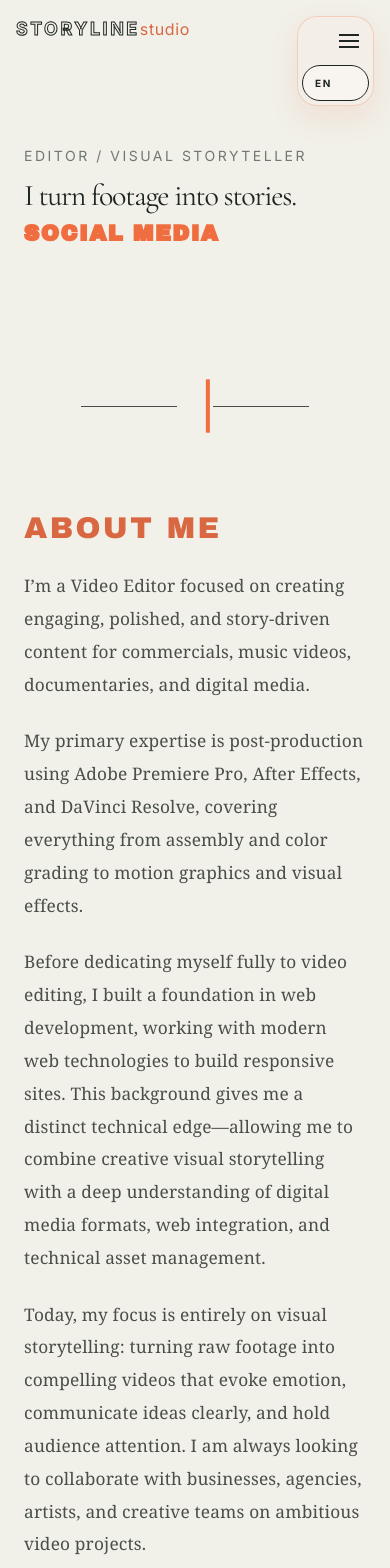
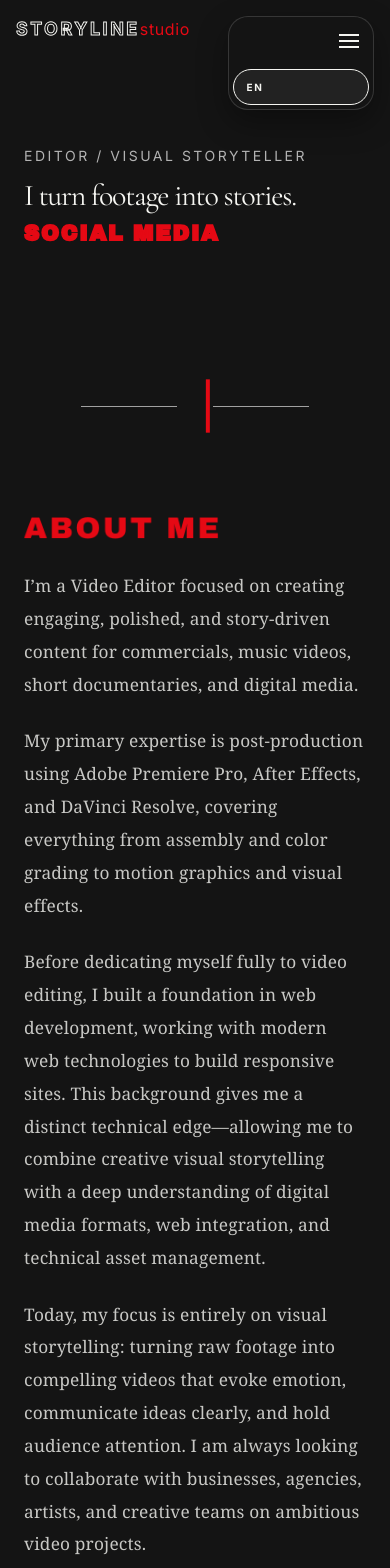
Before and after one commit to aleksandar-stotka/web-editor-video, a Nuxt app: page / in a window 390 px wide. Shown: the top 1568 px of the page. Built offline with nearby package versions, Linux system fonts and the light colour scheme.

Commit message:
change-packages

```diff
--- a/assets/css/main.css
+++ b/assets/css/main.css
@@ -2,15 +2,22 @@
 @import "tailwindcss";
 
 :root {
-  color-scheme: light;
+  color-scheme: dark;
   --font-display: 'Cormorant Garamond', serif;
   --font-body: 'Inter', sans-serif;
+  --color-background: #141414;
+  --color-surface: #222222;
+  --color-text: #f5f5f1;
+  --color-muted: #b3b3b3;
+  --color-accent: #e50914;
 }
 
 html, body {
   margin: 0;
   min-height: 100%;
   font-family: var(--font-body);
+  background: var(--color-background);
+  color: var(--color-text);
 }
 
 body {
@@ -21,3 +28,27 @@ h1, h2, h3 {
   font-family: var(--font-display);
   letter-spacing: -0.04em;
 }
+
+html.scroll-reveal-ready .scroll-reveal {
+  opacity: 0;
+  transform: translateY(24px);
+  transition: opacity 650ms ease, transform 650ms ease;
+}
+
+html.scroll-reveal-ready .scroll-reveal.scroll-reveal-visible {
+  opacity: 1;
+  transform: translateY(0);
+}
+
+.scroll-scale-title {
+  transform: scale(var(--scroll-title-scale, 0.92));
+  transform-origin: center;
+  will-change: transform;
+}
+
+@media (prefers-reduced-motion: reduce) {
+  .scroll-scale-title {
+    transform: none;
+    will-change: auto;
+  }
+}
--- a/pages/services/index.vue
+++ b/components/ServicesPage.vue
@@ -36,8 +36,8 @@
     <!-- Custom / Narrative -->
     <div class="bg-slate-800 border border-slate-700 rounded-2xl p-6 flex flex-col justify-between">
       <div>
-        <h3 class="text-xl font-bold text-white mb-2">Documentary & Custom</h3>
-        <p class="text-xs text-slate-400 mb-4">Tailored editing for documentaries, promos, and complex cuts.</p>
+        <h3 class="text-xl font-bold text-white mb-2">Short Documentaries & Custom</h3>
+        <p class="text-xs text-slate-400 mb-4">Tailored editing for short documentaries, promos, and complex cuts.</p>
         <div class="text-3xl font-extrabold text-cyan-400 mb-6">Custom Quote</div>
         <ul class="space-y-2 text-sm text-slate-300 mb-6">
           <li>✓ Story structuring & interview assembly</li>
--- a/composables/useLanguage.ts
+++ b/composables/useLanguage.ts
@@ -12,10 +12,10 @@ export const useLanguage = () => {
       languageLabel: 'MK',
       heroTag: 'Editor / Visual Storyteller',
       heroTitle: 'I turn footage into stories.',
-      heroWords: ['ADVERTISING', 'MUSIC VIDEOS', 'DOCUMENTARIES', 'SOCIAL MEDIA', 'COLOR GRADING'],
+      heroWords: ['ADVERTISING', 'MUSIC VIDEOS', 'SHORT DOCUMENTARIES', 'SOCIAL MEDIA', 'COLOR GRADING'],
       aboutTitle: 'ABOUT ME',
       aboutP1:
-        'I’m a Video Editor focused on creating engaging, polished, and story-driven content for commercials, music videos, documentaries, and digital media.',
+        'I’m a Video Editor focused on creating engaging, polished, and story-driven content for commercials, music videos, short documentaries, and digital media.',
       aboutP2:
         'My primary expertise is post-production using Adobe Premiere Pro, After Effects, and DaVinci Resolve, covering everything from assembly and color grading to motion graphics and visual effects.',
       aboutP3:
@@ -24,9 +24,9 @@ export const useLanguage = () => {
         'Today, my focus is entirely on visual storytelling: turning raw footage into compelling videos that evoke emotion, communicate ideas clearly, and hold audience attention. I am always looking to collaborate with businesses, agencies, artists, and creative teams on ambitious video projects.',
       servicesTitle: 'Video editing packages',
       servicesLabel: 'Services',
-      choosePackage: 'Choose package',
+      choosePackage: 'Request Quote',
       popular: 'Popular',
-      shortFormPrice: 'Starting at $40',
+      shortFormPrice: 'OPTIMIZED FOR ENGAGEMENT',
       shortFormFeature1: 'Dynamic cuts & transitions',
       shortFormFeature2: 'Subtitles & sound design',
       shortFormFeature3: 'Color correction & grading',
@@ -34,7 +34,7 @@ export const useLanguage = () => {
       shortFormFeature5: '0 – 1 min final video duration',
       shortFormFeature6: 'Up to 5 GB raw footage',
       shortFormFeature7: '1 round of revisions included',
-      youtubePrice: 'Starting at $100',
+      youtubePrice: 'HIGH-IMPACT BRANDING',
       youtubeFeature1: '1 – 3 min final video duration',
       youtubeFeature2: 'Up to 20 GB raw footage',
       youtubeFeature3: 'Brand videos, interviews & long-form edits',
@@ -44,14 +44,14 @@ export const useLanguage = () => {
       youtubeFeature7: 'B-roll integration & pacing',
       youtubeFeature8: '2 rounds of revisions included',
       customPrice: 'Custom',
-      customFeature1: '3 – 60+ min (Podcasts, long-form & documentaries)',
+      customFeature1: '3 – 60+ min (Podcasts, long-form & short documentaries)',
       customFeature2: 'Large or unlimited raw footage',
       customFeature3: 'Music videos, premium ads & creative spots',
       customFeature4: 'Advanced motion design & VFX pass',
       customFeature5: 'Story-driven narrative pacing',
       customFeature6: 'Professional audio mixing & color grading',
       customFeature7: 'Tailored scope & flexible revisions',
-      myMaterialsPrice: 'Starting at $130',
+      myMaterialsPrice: 'TURNKEY STOCK CREATIVE',
       myMaterialsFeature1: '0 – 2 min final video duration',
       myMaterialsFeature2: 'No client footage needed (Built with stock assets & overlays)',
       myMaterialsFeature3: 'Promo ads, music spots & short edits',
@@ -80,14 +80,9 @@ export const useLanguage = () => {
       youtube: 'YouTube & Corporate',
       youtubeDesc: 'Brand videos, interviews, and polished long-form edits for digital channels.',
       custom: 'Custom Production',
-      customDesc: 'Tailored storytelling for music videos, premium branded work, and documentary edits.',
+      customDesc: 'Tailored storytelling for music videos, premium branded work, and short documentary edits.',
       myMaterials: 'My Materials Production',
       myMaterialsDesc: 'Music videos, advertisements, and short documentaries built entirely from my materials and stock assets.',
-      formPackageSubject: 'I’m interested in the',
-      selectOptionShort: 'Short-Form',
-      selectOptionYoutube: 'YouTube & Corporate',
-      selectOptionCustom: 'Documentary & Custom',
-      selectOptionMyMaterials: 'My Materials Production',
       aboutPageTitle: 'About Me',
       aboutPageP1: 'I\'m Aleksandar, a video editor passionate about visual storytelling, creative editing, and color grading.',
       aboutPageP2: 'I work on advertisements, music videos, short documentaries, and other visual projects.',
@@ -103,10 +98,10 @@ export const useLanguage = () => {
       languageLabel: 'EN',
       heroTag: 'Едитор / Визуелен раскажувач',
       heroTitle: 'Го претворам видеото во приказна.',
-      heroWords: ['РЕКЛАМА', 'МУЗИЧКИ ВИДЕА', 'ДОКУМЕНТАРЦИ', 'СОЦИЈАЛНИ МЕДИУМИ', 'КОЛОР ГРАДИРАЊЕ'],
+      heroWords: ['РЕКЛАМА', 'МУЗИЧКИ ВИДЕА', 'КРАТКИ ДОКУМЕНТАРЦИ', 'СОЦИЈАЛНИ МЕДИУМИ', 'КОЛОР ГРАДИРАЊЕ'],
       aboutTitle: 'ЗА МЕНЕ',
       aboutP1:
-        'Сум видео едитор фокусиран на креирање ангажирачки, полирани и приказно-водени содржини за реклами, музички видеа, документарци и дигитални медиуми.',
+        'Сум видео едитор фокусиран на креирање ангажирачки, полирани и приказно-водени содржини за реклами, музички видеа, кратки документарци и дигитални медиуми.',
       aboutP2:
         'Мојот главен фокус е пост-продукција со користење на Adobe Premiere Pro, After Effects и DaVinci Resolve, вклучувајќи монтаж, колор градирање, motion graphics и визуелни ефекти.',
       aboutP3:
@@ -115,9 +110,9 @@ export const useLanguage = () => {
         'Денес, мојот фокус е целосно визуелно раскажување: претворање на суровото видео во убедливи видеа кои предизвикуваат емоции, јасно ја пренесуваат идејата и ја задржуваат внимателноста на гледачот. Секогаш барам да соработувам со бизниси, агенции, уметници и креативни тимови на амбициозни видео проекти.',
       servicesTitle: 'Пакети за видео монтажа',
       servicesLabel: 'Услуги',
-      choosePackage: 'Избери пакет',
+      choosePackage: 'Побарај понуда',
       popular: 'Популарно',
-      shortFormPrice: 'Од $40',
+      shortFormPrice: 'ОПТИМИЗИРАНО ЗА АНГАЖМАН',
       shortFormFeature1: 'Динамични резови и транзиции',
       shortFormFeature2: 'Преводи и дизајн на звук',
       shortFormFeature3: 'Корекција и градирање на бои',
@@ -125,7 +120,7 @@ export const useLanguage = () => {
       shortFormFeature5: '0 – 1 минута финално видео',
       shortFormFeature6: 'До 5 GB необработен материјал',
       shortFormFeature7: 'Вклучена 1 рунда измени',
-      youtubePrice: 'Од $100',
+      youtubePrice: 'БРЕНДИРАЊЕ СО ГОЛЕМО ВЛИЈАНИЕ',
       youtubeFeature1: '1 – 3 минути финално видео',
       youtubeFeature2: 'До 20 GB необработен материјал',
       youtubeFeature3: 'Бренд видеа, интервјуа и долг формат',
@@ -135,14 +130,14 @@ export const useLanguage = () => {
       youtubeFeature7: 'Интеграција на B-roll и ритам на монтажата',
       youtubeFeature8: 'Вклучени 2 рунди измени',
       customPrice: 'Кустом',
-      customFeature1: '3 – 60+ минути (подкасти, долг формат и документарци)',
+      customFeature1: '3 – 60+ минути (подкасти, долг формат и кратки документарци)',
       customFeature2: 'Голема или неограничена необработена снимка',
       customFeature3: 'Музички видеа, премиум реклами и креативни спотови',
       customFeature4: 'Напреден motion design и VFX обработка',
       customFeature5: 'Наративен тек воден од приказната',
       customFeature6: 'Професионален аудио микс и градирање на бои',
       customFeature7: 'Прилагоден опсег и флексибилни измени',
-      myMaterialsPrice: 'Од $130',
+      myMaterialsPrice: 'КРЕАТИВА СО ГОТОВИ МАТЕРИЈАЛИ',
       myMaterialsFeature1: '0 – 2 минути финално видео',
       myMaterialsFeature2: 'Не е потребна клиентска снимка (изработено со stock материјали и overlays)',
       myMaterialsFeature3: 'Промо реклами, музички спотови и кратки монтажи',
@@ -171,16 +166,11 @@ export const useLanguage = () => {
       youtube: 'YouTube & Корпоративно',
       youtubeDesc: 'Видео реклами, интервјуа и полирани монтажи за дигитални канали.',
       custom: 'Кустом продукција',
-      customDesc: 'Прилагодено раскажување за музички видеа, премиум брендови и документарни монтажи.',
+      customDesc: 'Прилагодено раскажување за музички видеа, премиум брендови и монтажи на кратки документарци.',
       myMaterials: 'Продукција со мои материјали',
       myMaterialsDesc: 'Музички видеа, реклами и кратки документарци создадени целосно од мои материјали и stock assets.',
-      formPackageSubject: 'Сум заинтересиран за',
-      selectOptionShort: 'Краток формат',
-      selectOptionYoutube: 'YouTube & Корпоративно',
-      selectOptionCustom: 'Документарни & Кустом',
-      selectOptionMyMaterials: 'Продукција со мои материјали',
       aboutPageTitle: 'За мене',
-      aboutPageP1: 'Сум видео едитор фокусиран на креирање ангажирачки, полирани и приказно-водени содржини за реклами, музика, документарци и дигитални медиуми.',
+      aboutPageP1: 'Сум видео едитор фокусиран на креирање ангажирачки, полирани и приказно-водени содржини за реклами, музика, кратки документарци и дигитални медиуми.',
       aboutPageP2: 'Мојот главен фокус е видео монтажата, со искуство во DaVinci Resolve, Adobe Premiere Pro и After Effects, вклучувајќи монтаж, колор градирање, motion graphics и визуелни ефекти.',
       aboutPageP3: 'Пред да се посветам целосно на видео монтажата, стекнав искуство и во веб развојот, работејќи со модерни веб технологии и креирајќи веб страници. Ова ми помогна да развијам технички и креативен пристап кон мојата работа.',
       aboutPageP4: 'Денес, мојот главен фокус е видео монтажата и визуелното раскажување. Го сакаме да ги претворам суровите снимки во видеа кои ја пренесуваат идејата, создаваат емоции и го задржуваат вниманието на гледачот.',
--- a/pages/index.vue
+++ b/pages/index.vue
@@ -1,5 +1,5 @@
 <template>
-  <div id="top" class="min-h-screen bg-[#f1f0e9] text-[#1f2521]">
+  <div id="top" class="min-h-screen bg-[#141414] text-[#f5f5f1]">
     <NavbarPage />
 
     <button
@@ -7,16 +7,16 @@
       type="button"
       aria-label="Back to top"
       @click="scrollToTop"
-      class="fixed bottom-8 left-1/2 z-50 flex h-12 w-12 -translate-x-1/2 items-center justify-center rounded-full border border-[#1f2521]/25 bg-[#f7f4ef] text-2xl font-light text-[#1f2521] shadow-lg shadow-[#1f2521]/10 transition hover:border-[#d96842] hover:text-[#d96842]"
+      class="fixed bottom-8 left-1/2 z-50 flex h-12 w-12 -translate-x-1/2 items-center justify-center rounded-full border border-white/25 bg-[#222222] text-2xl font-light text-[#f5f5f1] shadow-lg shadow-black/30 transition hover:border-[#e50914] hover:text-[#e50914]"
     >
       ↑
     </button>
 
     <main class="mx-auto max-w-4xl px-6 pb-24 pt-20 sm:px-8 lg:px-12">
-      <section class="flex min-h-[32vh] items-end pb-16">
+      <section class="scroll-reveal flex min-h-[32vh] items-end pb-16">
         <div class="max-w-3xl">
-          <p class="text-sm uppercase tracking-[0.18em] text-[#70786f]">{{ t('heroTag') }}</p>
-          <h1 class="mt-4 text-3xl font-light leading-[0.95] tracking-[-0.04em] text-[#1f2521] sm:text-4xl lg:text-5xl">
+          <p class="text-sm uppercase tracking-[0.18em] text-[#b3b3b3]">{{ t('heroTag') }}</p>
+          <h1 class="mt-4 text-3xl font-light leading-[0.95] tracking-[-0.04em] text-[#f5f5f1] sm:text-4xl lg:text-5xl">
             {{ t('heroTitle') }}
           </h1>
 
@@ -28,28 +28,28 @@
         </div>
       </section>
 
-      <div class="my-8 flex items-center justify-center gap-4">
-        <div class="h-px w-24 bg-[#1f2521]/80"></div>
-        <div class="divider-ornament h-12 w-[4px] bg-[#ef6d3f] opacity-100"></div>
-        <div class="h-px w-24 bg-[#1f2521]/80"></div>
+      <div class="scroll-reveal my-8 flex items-center justify-center gap-4">
+        <div class="h-px w-24 bg-white/60"></div>
+        <div class="divider-ornament h-12 w-[4px] bg-[#e50914] opacity-100"></div>
+        <div class="h-px w-24 bg-white/60"></div>
       </div>
 
-      <section id="about" class="about-section pb-16 pt-12">
-        <h2 class="about-title mb-6 text-3xl font-light tracking-[-0.04em] text-[#d96842] sm:text-4xl">{{ t('aboutTitle') }}</h2>
+      <section id="about" class="about-section scroll-reveal pb-16 pt-12">
+        <h2 class="scroll-scale-title about-title mb-6 text-3xl font-light tracking-[-0.04em] text-[#e50914] sm:text-4xl">{{ t('aboutTitle') }}</h2>
 
-        <p class="about-copy text-base leading-8 text-[#1f2521]/80 sm:text-lg">
+        <p class="about-copy text-base leading-8 text-[#f5f5f1]/80 sm:text-lg">
           {{ t('aboutP1') }}
         </p>
 
-        <p class="about-copy mt-6 text-base leading-8 text-[#1f2521]/80 sm:text-lg">
+        <p class="about-copy mt-6 text-base leading-8 text-[#f5f5f1]/80 sm:text-lg">
           {{ t('aboutP2') }}
         </p>
 
-        <p class="about-copy mt-6 text-base leading-8 text-[#1f2521]/80 sm:text-lg">
+        <p class="about-copy mt-6 text-base leading-8 text-[#f5f5f1]/80 sm:text-lg">
           {{ t('aboutP3') }}
         </p>
 
-        <p class="about-copy mt-6 text-base leading-8 text-[#1f2521]/80 sm:text-lg">
+        <p class="about-copy mt-6 text-base leading-8 text-[#f5f5f1]/80 sm:text-lg">
           {{ t('aboutP4') }}
         </p>
       </section>
@@ -77,13 +77,36 @@ const rotatingWords = computed(() => t('heroWords') as string[])
 const activeWordIndex = ref(0)
 const showBackToTop = ref(false)
 let wordTimer: ReturnType<typeof setInterval> | null = null
+let scrollRevealObserver: IntersectionObserver | null = null
+let scrollFrame: number | null = null
+
+function updateScrollEffects() {
+  const scrollY = window.scrollY
+  showBackToTop.value = scrollY > 200
+
+  const viewportCenter = window.innerHeight / 2
+  const scaleRange = window.innerHeight * 0.75
+
+  document.querySelectorAll<HTMLElement>('.scroll-scale-title').forEach((title) => {
+    const bounds = title.getBoundingClientRect()
+    const titleCenter = bounds.top + bounds.height / 2
+    const distanceFromCenter = Math.abs(titleCenter - viewportCenter)
+    const progress = Math.max(0, 1 - distanceFromCenter / scaleRange)
+    title.style.setProperty('--scroll-title-scale', `${0.92 + progress * 0.2}`)
+  })
+}
+
+function handleScroll() {
+  if (scrollFrame !== null) return
+
+  scrollFrame = window.requestAnimationFrame(() => {
+    scrollFrame = null
+    updateScrollEffects()
+  })
+}
 
 function scrollToTop() {
   window.scrollTo({ top: 0, behavior: 'smooth' })
-}
-
-function updateBackToTopVisibility() {
-  showBackToTop.value = window.scrollY > 200
 }
 
 onMounted(() => {
@@ -97,8 +120,27 @@ onMounted(() => {
     }, 1000)
   }
 
-  updateBackToTopVisibility()
-  window.addEventListener('scroll', updateBackToTopVisibility)
+  updateScrollEffects()
+  window.addEventListener('scroll', handleScroll, { passive: true })
+
+  if ('IntersectionObserver' in window && !window.matchMedia('(prefers-reduced-motion: reduce)').matches) {
+    document.documentElement.classList.add('scroll-reveal-ready')
+    scrollRevealObserver = new IntersectionObserver((entries, observer) => {
+      entries.forEach((entry) => {
+        if (entry.isIntersecting) {
+          entry.target.classList.add('scroll-reveal-visible')
+          observer.unobserve(entry.target)
+        }
+      })
+    }, {
+      threshold: 0.12,
+      rootMargin: '0px 0px -40px 0px'
+    })
+
+    document.querySelectorAll('.scroll-reveal').forEach((element) => {
+      scrollRevealObserver?.observe(element)
+    })
+  }
 
   wordTimer = setInterval(() => {
     activeWordIndex.value = (activeWordIndex.value + 1) % rotatingWords.value.length
@@ -110,7 +152,12 @@ onBeforeUnmount(() => {
     clearInterval(wordTimer)
   }
 
-  window.removeEventListener('scroll', updateBackToTopVisibility)
+  scrollRevealObserver?.disconnect()
+  document.documentElement.classList.remove('scroll-reveal-ready')
+  window.removeEventListener('scroll', handleScroll)
+  if (scrollFrame !== null) {
+    window.cancelAnimationFrame(scrollFrame)
+  }
 })
 </script>
 
@@ -153,9 +200,9 @@ onBeforeUnmount(() => {
   letter-spacing: 0.08em;
   text-transform: uppercase;
   font-family: 'Arial Black', 'Segoe UI', sans-serif;
-  color: rgba(239, 109, 63, 0.18);
-  -webkit-text-stroke: 1.2px rgba(239, 109, 63, 0.8);
-  text-shadow: 0 0 0 rgba(239, 109, 63, 0.2);
+  color: rgba(229, 9, 20, 0.18);
+  -webkit-text-stroke: 1.2px rgba(229, 9, 20, 0.8);
+  text-shadow: 0 0 0 rgba(229, 9, 20, 0.2);
   opacity: 0;
   transform: translateY(16px);
   transition: opacity 0.9s ease, transform 0.9s ease, color 0.9s ease;
@@ -165,8 +212,8 @@ onBeforeUnmount(() => {
   position: relative;
   opacity: 1;
   transform: translateY(0);
-  color: #ef6d3f;
-  -webkit-text-stroke: 1.8px rgba(239, 109, 63, 1);
+  color: #e50914;
+  -webkit-text-stroke: 1.8px rgba(229, 9, 20, 1);
 }
 
 .video-fade {
--- a/pages/navbar/index.vue
+++ b/pages/navbar/index.vue
@@ -39,30 +39,30 @@ onBeforeUnmount(() => {
 <template>
   <NuxtLink
     to="/"
-    class="fixed left-4 top-4 z-50 text-base font-bold uppercase tracking-[0.16em] text-[#1f2521] transition hover:text-[#d96842] sm:left-6 sm:top-6 sm:text-lg"
+    class="fixed left-4 top-4 z-50 text-base font-bold uppercase tracking-[0.16em] text-[#f5f5f1] transition hover:text-[#e50914] sm:left-6 sm:top-6 sm:text-lg"
   >
     <span class="storyline-mark">STORYLINE</span>
-    <span class="font-normal normal-case tracking-[0.04em] text-[#d96842]">studio</span>
+    <span class="font-normal normal-case tracking-[0.04em] text-[#e50914]">studio</span>
   </NuxtLink>
 
   <nav
     aria-label="Main navigation"
     :class="[
       'fixed right-4 top-4 z-50 transition-colors duration-500 sm:right-6 sm:top-6',
-      isScrolled ? 'text-[#d96842]' : 'text-[#1f2521]'
+      isScrolled ? 'text-[#e50914]' : 'text-[#f5f5f1]'
     ]"
   >
     <div
       :class="[
-        'flex items-stretch gap-1 border p-1 shadow-[0_12px_30px_rgba(239,109,63,0.12)] transition-all duration-500',
+        'flex items-stretch gap-1 border p-1 shadow-[0_12px_30px_rgba(0,0,0,0.35)] transition-all duration-500',
         isScrolled
           ? 'flex-col rounded-[20px] border-transparent bg-transparent shadow-none'
-          : 'flex-col rounded-[20px] border-[#ef6d3f]/25 bg-[#f6eee8]/80 sm:flex-row sm:items-center sm:gap-2 sm:rounded-full'
+          : 'flex-col rounded-[20px] border-white/15 bg-[#141414]/90 sm:flex-row sm:items-center sm:gap-2 sm:rounded-full'
       ]"
     >
       <button
         type="button"
-        class="flex h-10 w-10 items-center justify-center self-end rounded-full transition hover:text-[#ef6d3f] sm:hidden"
+        class="flex h-10 w-10 items-center justify-center self-end rounded-full transition hover:text-[#e50914] sm:hidden"
         aria-label="Toggle navigation menu"
         :aria-expanded="isMenuOpen"
         @click="isMenuOpen = !isMenuOpen"
@@ -76,21 +76,21 @@ onBeforeUnmount(() => {
 
       <div
         :class="[
-          isMenuOpen ? 'flex' : 'hidden',
-          'flex-col gap-1 sm:flex sm:items-center sm:gap-2',
+          'menu-links flex-col gap-1 sm:items-center sm:gap-2',
+          { 'menu-links-open': isMenuOpen },
           isScrolled ? 'sm:items-stretch' : 'sm:flex-row'
         ]"
       >
-        <a href="#about" class="rounded-full px-2 py-1 text-center text-[11px] font-semibold uppercase tracking-[0.18em] transition hover:text-[#ef6d3f] sm:text-sm" @click="closeMenu">
+        <a href="#about" class="rounded-full px-2 py-1 text-center text-[11px] font-semibold uppercase tracking-[0.18em] transition hover:text-[#e50914] sm:text-sm" @click="closeMenu">
           {{ t('navAbout') }}
         </a>
-        <NuxtLink to="/#services" class="rounded-full px-2 py-1 text-center text-[11px] font-semibold uppercase tracking-[0.18em] transition hover:text-[#ef6d3f] sm:text-sm" @click="closeMenu">
+        <NuxtLink to="/#services" class="rounded-full px-2 py-1 text-center text-[11px] font-semibold uppercase tracking-[0.18em] transition hover:text-[#e50914] sm:text-sm" @click="closeMenu">
           {{ t('navServices') }}
         </NuxtLink>
-        <NuxtLink to="/#projects" class="rounded-full px-2 py-1 text-center text-[11px] font-semibold uppercase tracking-[0.18em] transition hover:text-[#ef6d3f] sm:text-sm" @click="closeMenu">
+        <NuxtLink to="/#projects" class="rounded-full px-2 py-1 text-center text-[11px] font-semibold uppercase tracking-[0.18em] transition hover:text-[#e50914] sm:text-sm" @click="closeMenu">
           {{ t('navProjects') }}
         </NuxtLink>
-        <a href="#contact" class="rounded-full px-2 py-1 text-center text-[11px] font-semibold uppercase tracking-[0.18em] transition hover:text-[#ef6d3f] sm:text-sm" @click="closeMenu">
+        <a href="#contact" class="rounded-full px-2 py-1 text-center text-[11px] font-semibold uppercase tracking-[0.18em] transition hover:text-[#e50914] sm:text-sm" @click="closeMenu">
           {{ t('navContact') }}
         </a>
       </div>
@@ -101,8 +101,8 @@ onBeforeUnmount(() => {
         :value="locale"
         @change="handleLanguageChange"
         :class="[
-          'h-9 appearance-none rounded-full border border-current px-3 pr-8 text-[10px] font-bold uppercase tracking-[0.18em] transition hover:text-[#ef6d3f] focus:outline-none',
-          isScrolled ? 'bg-transparent' : 'bg-[#f8f4ef]'
+          'h-9 appearance-none rounded-full border border-current px-3 pr-8 text-[10px] font-bold uppercase tracking-[0.18em] transition hover:text-[#e50914] focus:outline-none',
+          isScrolled ? 'bg-transparent' : 'bg-[#222222]'
         ]"
         aria-label="Select language"
       >
@@ -119,6 +119,45 @@ onBeforeUnmount(() => {
   font-size: 1.12em;
   font-weight: 900;
   color: transparent;
-  -webkit-text-stroke: 1px #1f2521;
+  -webkit-text-stroke: 1px #f5f5f1;
+}
+
+.menu-links {
+  display: flex;
+  max-height: 0;
+  overflow: hidden;
+  opacity: 0;
+  transform: translateY(-0.5rem);
+  visibility: hidden;
+  transition:
+    max-height 300ms ease,
+    opacity 200ms ease,
+    transform 200ms ease,
+    visibility 200ms ease;
+}
+
+.menu-links-open {
+  max-height: 16rem;
+  opacity: 1;
+  transform: translateY(0);
+  visibility: visible;
+}
+
+@media (min-width: 640px) {
+  .menu-links,
+  .menu-links.menu-links-open {
+    max-height: none;
+    overflow: visible;
+    opacity: 1;
+    transform: none;
+    visibility: visible;
+    transition: none;
+  }
+}
+
+@media (prefers-reduced-motion: reduce) {
+  .menu-links {
+    transition: none;
+  }
 }
 </style>
```
Also changed, not shown: components/ProjectSlider.vue (+8 -8 lines), components/ServicesSection.vue (+17 -17 lines), pages/contact/index.vue (+49 -46 lines).
